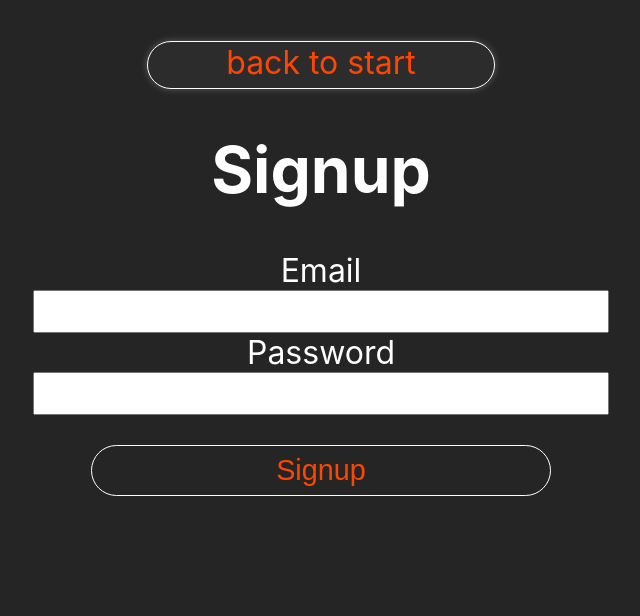
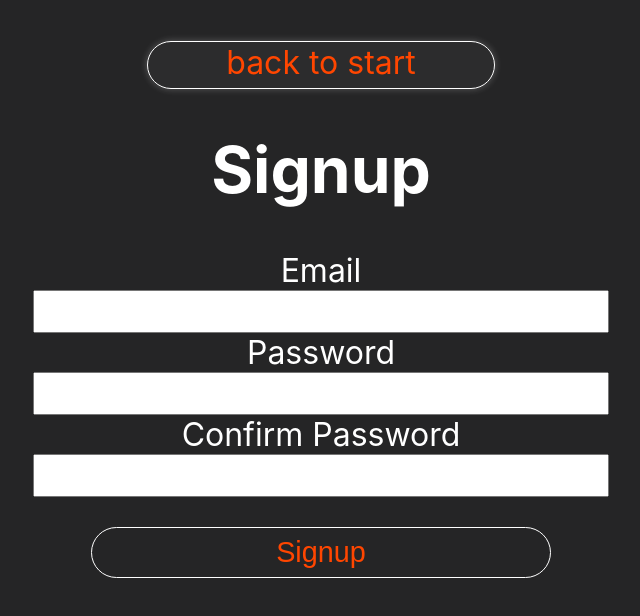
Before and after one commit to Gk1mtd/metronome-frontend, a React (Create React App) app: page /signup in a window 1280 px wide. Shown: the top 616 px of the page, without its empty margins (319-959 px from the left). Built offline with nearby package versions, Linux system fonts and the light colour scheme; no server answers.

Commit message:
add password confirmation

```diff
--- a/src/components/Signup.js
+++ b/src/components/Signup.js
@@ -5,6 +5,8 @@ import { Link } from 'react-router-dom';
 /** uses api custom hook to sign up a new user */
 function Signup() {
   const { submitNewUser, responseMessage } = useAPI();
+  const [passwordsNotTheSameMessage, setPasswordsNotTheSameMessage] =
+    React.useState(null);
 
   return (
     <div className='Signup'>
@@ -14,9 +16,21 @@ function Signup() {
 
       <h1>Signup</h1>
       {responseMessage && <p>{responseMessage.message}</p>}
+      {passwordsNotTheSameMessage && (
+        <p>{passwordsNotTheSameMessage.message}</p>
+      )}
       <form
         onSubmit={event => {
           event.preventDefault();
+          let passwordInput = event.target[1].value;
+          let passwordConfirmation = event.target[2].value;
+          if (passwordInput !== passwordConfirmation) {
+            setPasswordsNotTheSameMessage({
+              message: 'passwords do not match',
+            });
+          }
+          setPasswordsNotTheSameMessage(null);
+
           const newUser = {
             email: event.target.email.value,
             password: event.target.password.value,
@@ -28,6 +42,8 @@ function Signup() {
         <input name='email' type='email'></input>
         <label htmlFor='password'>Password</label>
         <input name='password' type='password'></input>
+        <label htmlFor='password-confirmation'>Confirm Password</label>
+        <input name='password-confirmation' type='password'></input>
         <button type='submit'>Signup</button>
       </form>
     </div>
```
